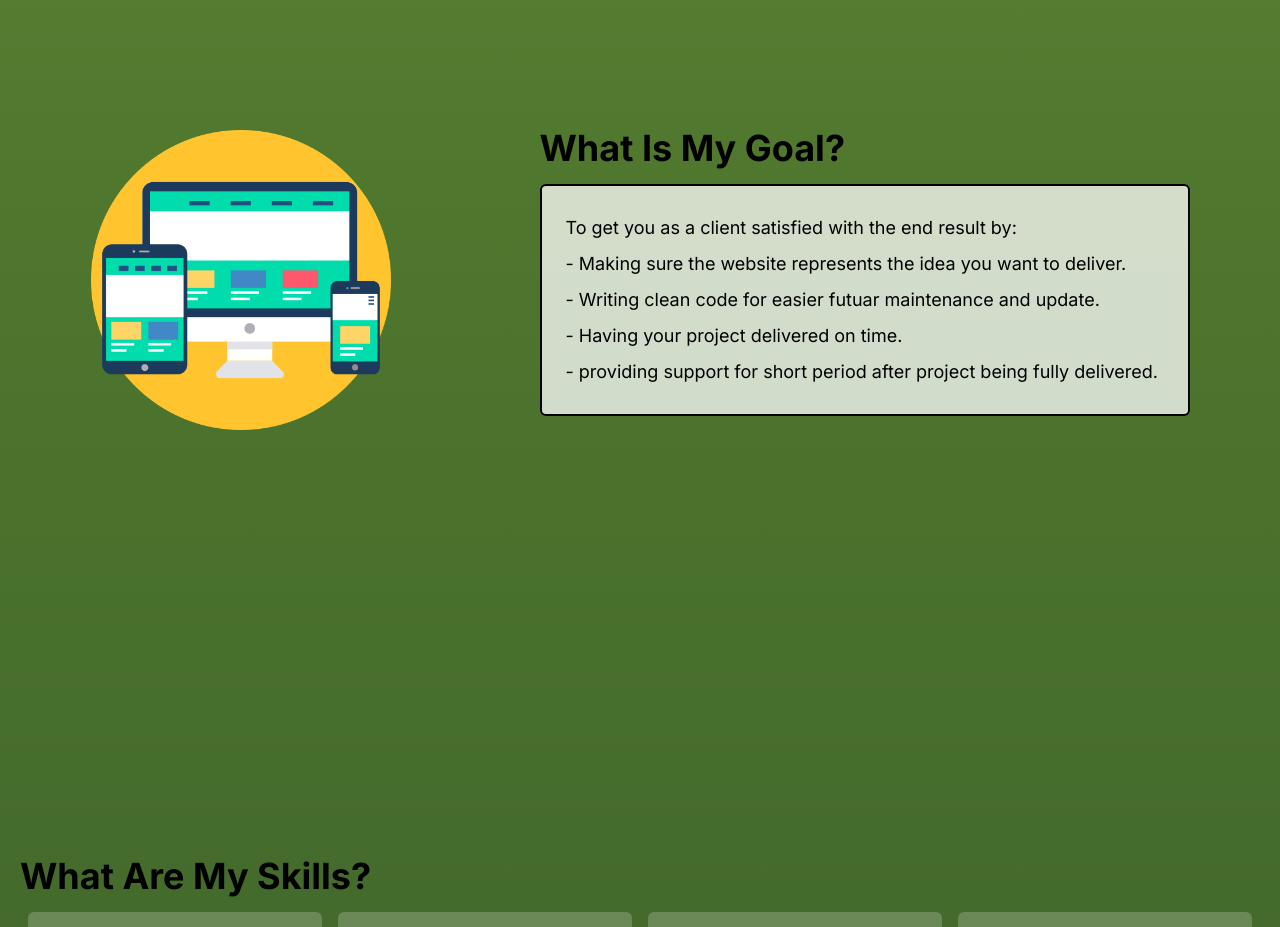
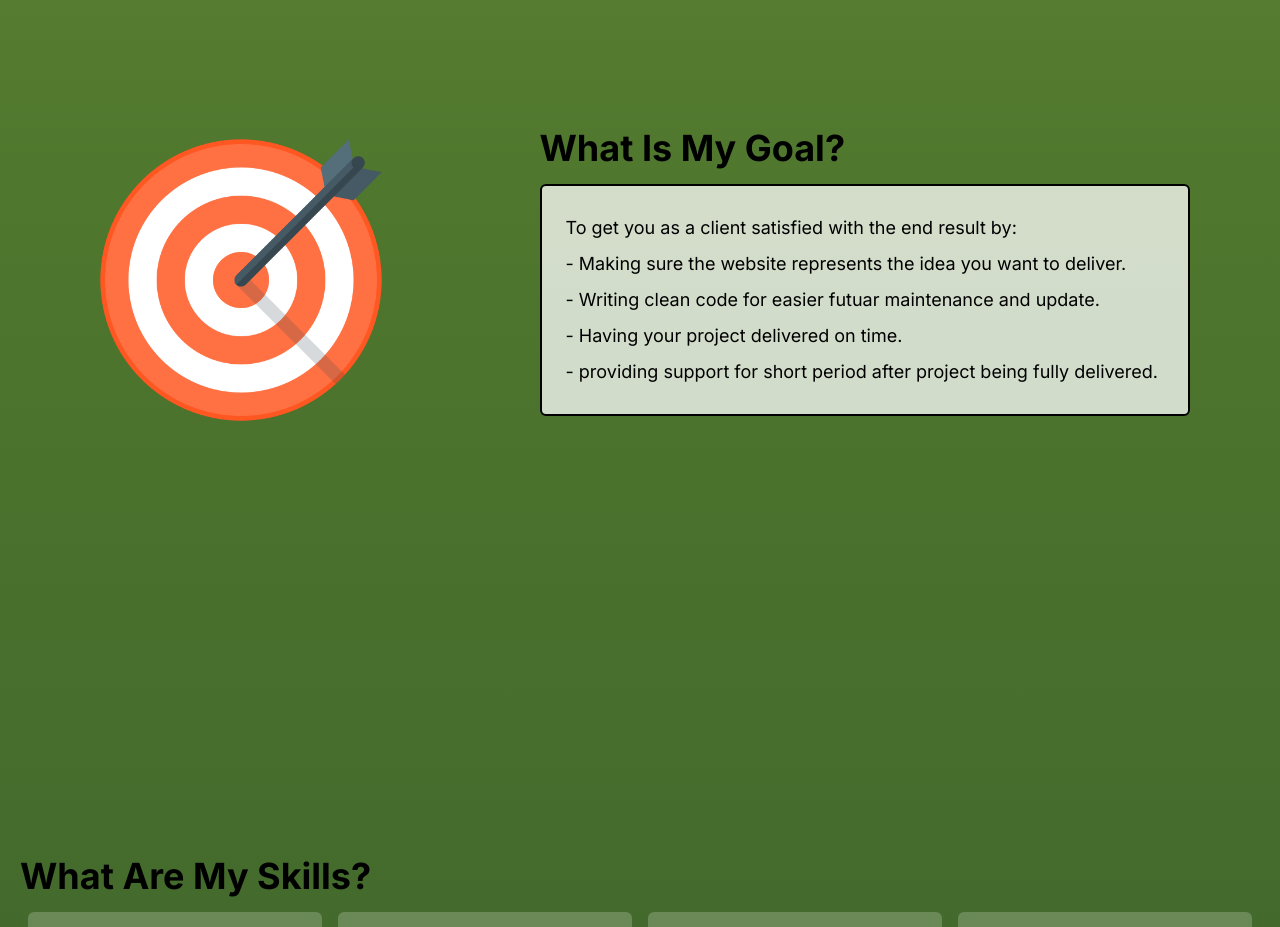
Before and after one commit to GhaithAtrk/ghaith-portfolio, a Next.js app: page / in a window 1280 px wide. Shown: the part 1720-2647 px from the top of the page. Built offline with nearby package versions, Linux system fonts and the light colour scheme.

Commit message:
image adjustment

```diff
--- a/src/components/RoleSection.js
+++ b/src/components/RoleSection.js
@@ -48,7 +48,7 @@ const RoleSection = () => {
       <div className="flex justify-around items-center h-screen mx-4">
         <div className="hidden md:block">
           <Image
-            src="/../mobile.png"
+            src="/../target.png"
             alt="/"
             width={300}
             height={600}
```
Also changed, not shown: public/target.png (added).
